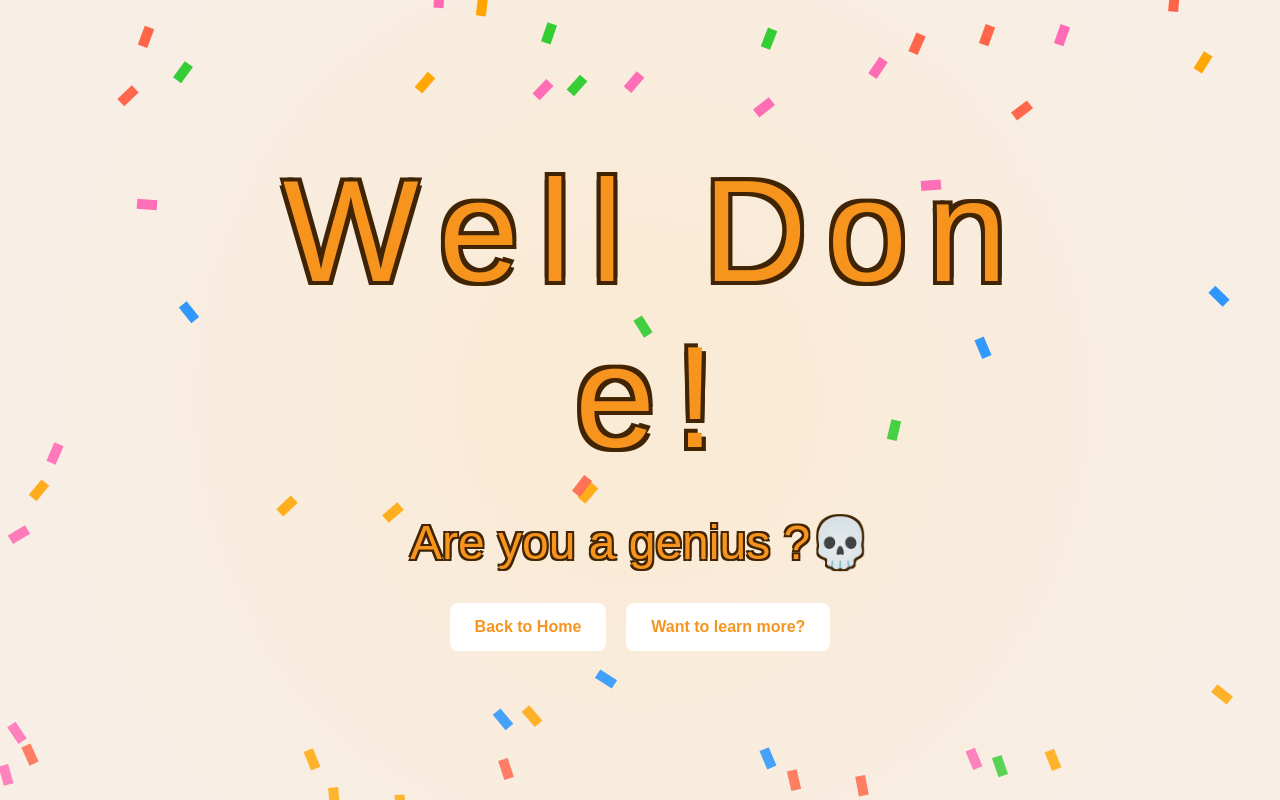
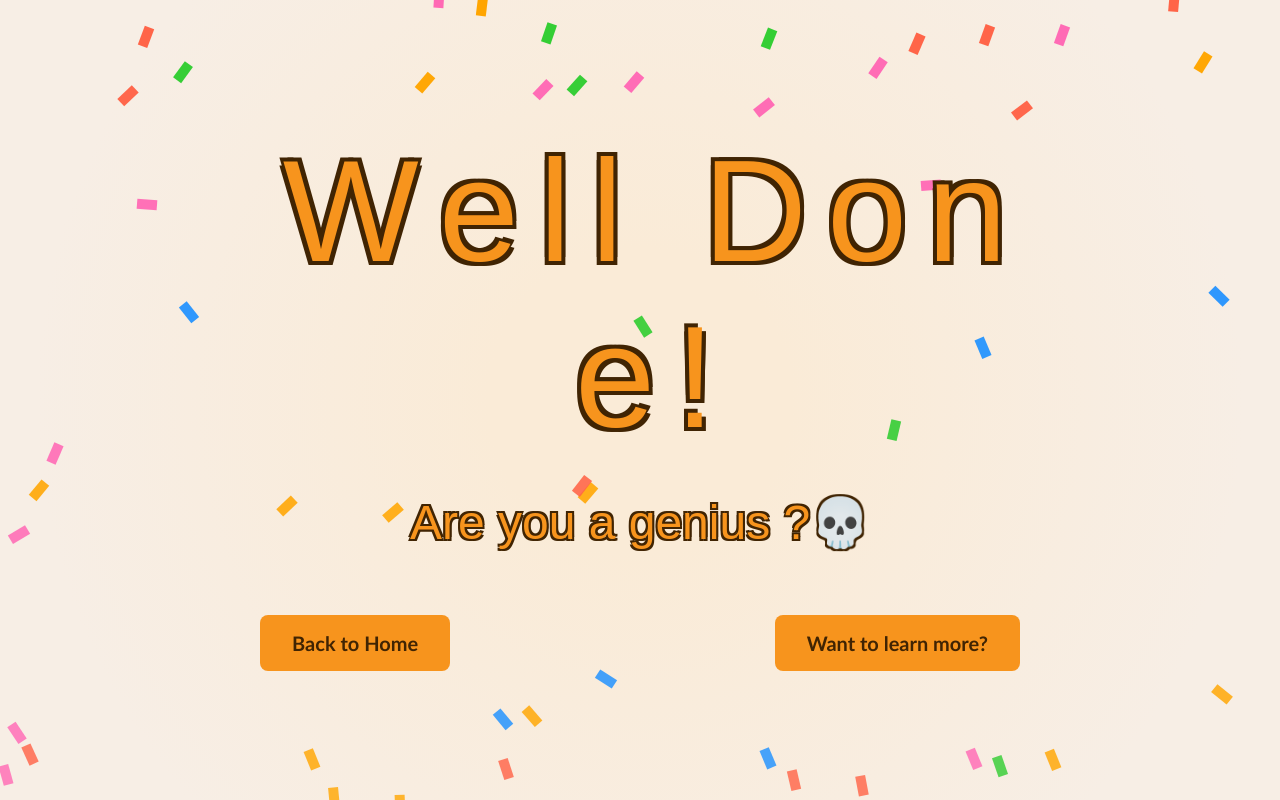
Before and after one commit to gargijoshi9/orange, a website: page last.html in a window 1280 px wide. Drawn offline with Linux system fonts and the light colour scheme; a web font is replaced by a local one.

Commit message:
updated buttons

```diff
--- a/last.css
+++ b/last.css
@@ -14,7 +14,8 @@ body {
     margin: 0;
     background: radial-gradient(circle, antiquewhite 20%, rgb(247, 238, 229) 80%);
     color: white;
-    overflow: hidden; /* Prevents scrollbars from appearing */
+    overflow: hidden;
+    /* Prevents scrollbars from appearing */
 }
 
 .container {
@@ -22,7 +23,8 @@ body {
        to be above the confetti. */
     position: relative;
     width: 100%;
-    max-width: 800px; /* Optional: Sets a max width for better readability */
+    max-width: 800px;
+    /* Optional: Sets a max width for better readability */
     text-align: center;
     z-index: 100;
 }
@@ -61,6 +63,7 @@ h1 {
         opacity: 0;
         transform: translateY(-20px);
     }
+
     to {
         opacity: 1;
         transform: translateY(0);
@@ -68,19 +71,24 @@ h1 {
 }
 
 @keyframes bounce {
+
     0%,
     100% {
         transform: translateY(0);
     }
+
     20% {
         transform: translateY(-5px);
     }
+
     40% {
         transform: translateY(0);
     }
+
     60% {
         transform: translateY(-2px);
     }
+
     80% {
         transform: translateY(0);
     }
@@ -91,25 +99,40 @@ h1 {
        Remove position: absolute; and the top, left, and right margins. */
     display: flex;
     justify-content: center;
-    gap: 20px; /* Adds space between the buttons */
-    margin-top: 2rem; /* Adds space below the text */
+    gap: 20px;
+    /* Adds space between the buttons */
+    margin-top: 2rem;
+    /* Adds space below the text */
 }
 
-button {
-    background-color: white;
-    color: #f7941d;
+.left-btn,
+.right-btn {
+    font-family: 'Gill Sans', 'Gill Sans MT', Calibri, 'Trebuchet MS', sans-serif;
+    background-color: #f7941d;
+    color: #402403;
     border: none;
     padding: 15px 25px;
-    font-size: 1rem;
+    font-size: 1.24rem;
     border-radius: 8px;
     cursor: pointer;
     font-weight: bold;
+    margin-top: 4rem;
     transition: transform 0.3s ease, background 0.3s ease;
 }
 
-button:hover {
+.left-btn:hover,
+.right-btn:hover {
     transform: translateY(-5px);
-    background-color: #facf96;
+    background-color: #f5ac4c;
+}
+
+.left-btn:active,
+.right-btn:active {
+    background-color: #fbbc6a;
+}
+
+.left-btn {
+    margin-right: 20rem;
 }
 
 /* Confetti wrapper must be fixed to the viewport and cover the entire screen */
@@ -119,9 +142,11 @@ button:hover {
     left: 0;
     width: 100%;
     height: 100%;
-    pointer-events: none; /* Prevent interaction */
+    pointer-events: none;
+    /* Prevent interaction */
     overflow: hidden;
-    z-index: 1; /* Puts confetti behind the main content */
+    z-index: 1;
+    /* Puts confetti behind the main content */
 }
 
 @keyframes confetti-fall {
@@ -129,6 +154,7 @@ button:hover {
         transform: translateY(-100%) rotate(0deg);
         opacity: 1;
     }
+
     100% {
         transform: translateY(100vh) rotate(360deg);
         opacity: 0.8;
@@ -142,7 +168,8 @@ button:hover {
     background: var(--confetti-color, white);
     opacity: 0.9;
     animation: confetti-fall var(--fall-duration, 4s) linear infinite;
-    top: 0; /* Ensures confetti starts falling from the very top */
+    top: 0;
+    /* Ensures confetti starts falling from the very top */
 }
 
 /* Randomize confetti properties */
@@ -199,8 +226,50 @@ button:hover {
         transform: scale(0.5) translateY(0);
         opacity: 1;
     }
+
     100% {
         transform: scale(1.5) translateY(-50px) rotate(30deg);
         opacity: 0;
     }
 }
+
+/* h1 {
+    font-size: clamp(2.5rem, 8vw, 9rem);
+    letter-spacing: -0.1em;
+    line-height: 1.1;
+} */
+
+.container h2 {
+    font-size: clamp(1.5rem, 5vw, 3rem);
+}
+
+/* .buttons {
+    display: flex;
+    flex-direction: column;
+    align-items: center;
+    gap: 1rem;
+    margin-top: 2.5rem;
+} */
+
+.left-btn,
+.right-btn {
+    width: 80%;
+    max-width: 300px;
+    padding: 0.8rem 1.2rem;
+    font-size: 1rem;
+    text-align: center;
+}
+
+@media (min-width: 768px) {
+    /* .buttons {
+        flex-direction: row;
+        justify-content: center;
+    } */
+
+    .left-btn,
+    .right-btn {
+        width: auto;
+        font-size: 1.25rem;
+        padding: 1rem 2rem;
+    }
+}
--- a/last.html
+++ b/last.html
@@ -136,12 +136,12 @@
 ,
 2px 2px 0 #402403
 ;">Are you a genius ?💀</h2>
-        </div>
-        <div class="buttons">
+        <!-- </div> -->
+        <!-- <div class="buttons"> -->
             <button class="left-btn" onclick="window.location.href='index.html'">Back to Home</button>
             <button class="right-btn" onclick="window.location.href='language.html'">Want to learn more?</button>
-        </div>
-    </div>
+        <!-- </div> -->
+    <!-- </div> -->
 
     <script>
         const confettiWrapper = document.querySelector('.confetti-wrapper');
```
